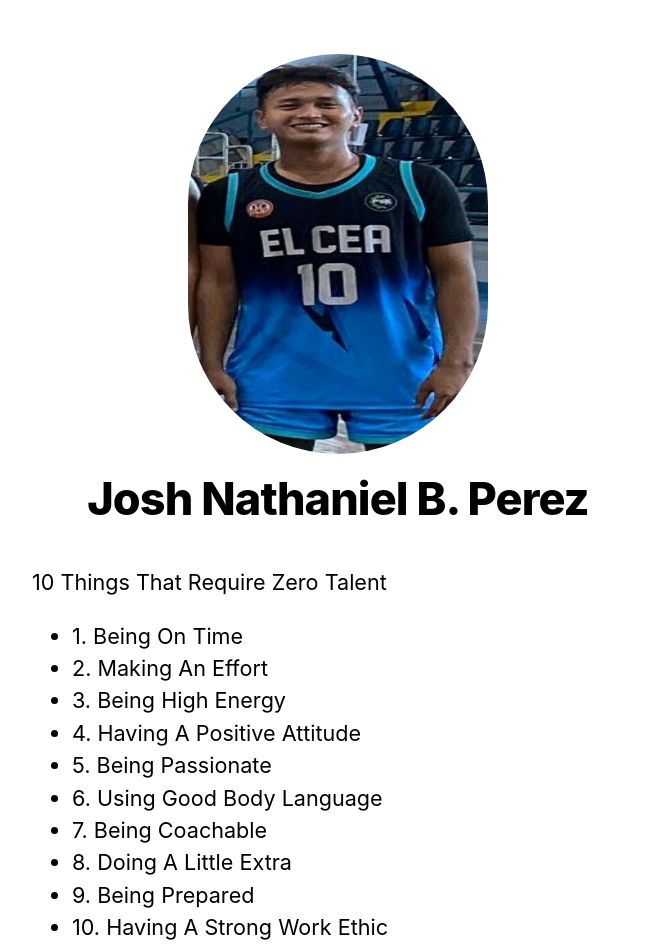
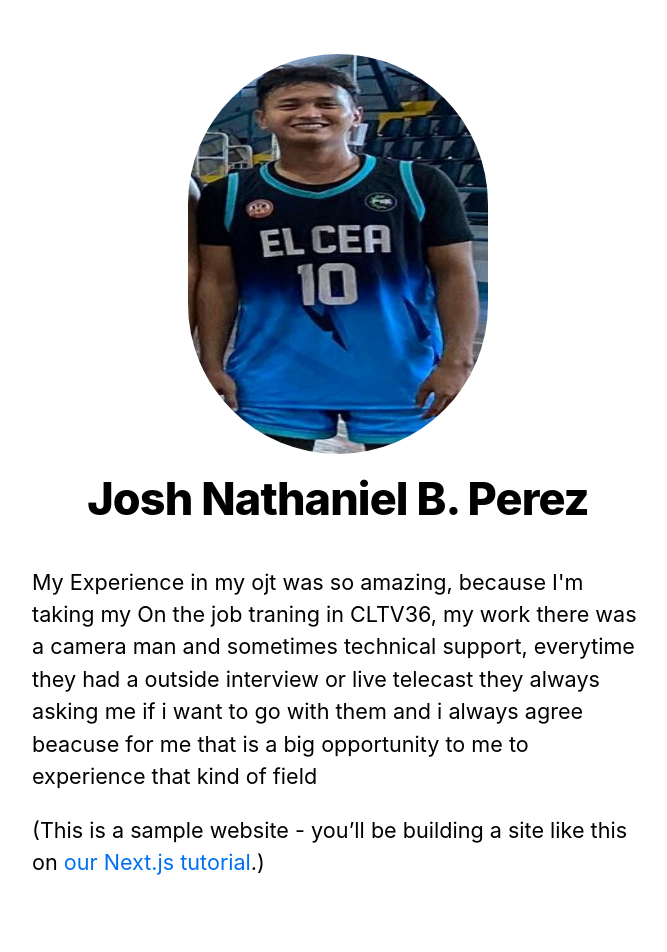
Before and after one commit to j0shPerez/nextjs-blog, a Next.js app: page / in a window 1280 px wide. Shown: the top 952 px of the page, without its empty margins (302-969 px from the left). Built offline with nearby package versions, Linux system fonts and the light colour scheme.

Commit message:
Update index.jshahaha

```diff
--- a/pages/index.js
+++ b/pages/index.js
@@ -9,20 +9,10 @@
         <title>{siteTitle}</title>
       </Head>
       <section className={utilStyles.headingMd}>
-        <p>10 Things That Require Zero Talent</p>
-<ul>
-<li>1. Being On Time</li>
-<li>2. Making An Effort</li>
-<li>3. Being High Energy</li>
-<li>4. Having A Positive Attitude</li>
-<li>5. Being Passionate</li>
-<li>6. Using Good Body Language</li>
-<li>7. Being Coachable</li>
-<li>8. Doing A Little Extra</li>
-<li>9. Being Prepared</li>
-<li>10. Having A Strong Work Ethic</li>
+        <p>My Experience in my ojt was so amazing, because I'm taking my On the job traning in CLTV36, my work there was a camera man and sometimes technical support,
+    everytime they had a outside interview or live telecast they always asking me if i want to go with them and i always agree beacuse for me that is a big opportunity to me
+    to experience that kind of field</p>
 
-    </ul>
         <p>
           (This is a sample website - you’ll be building a site like this on{' '}
           <a href="https://nextjs.org/learn">our Next.js tutorial</a>.)
```
